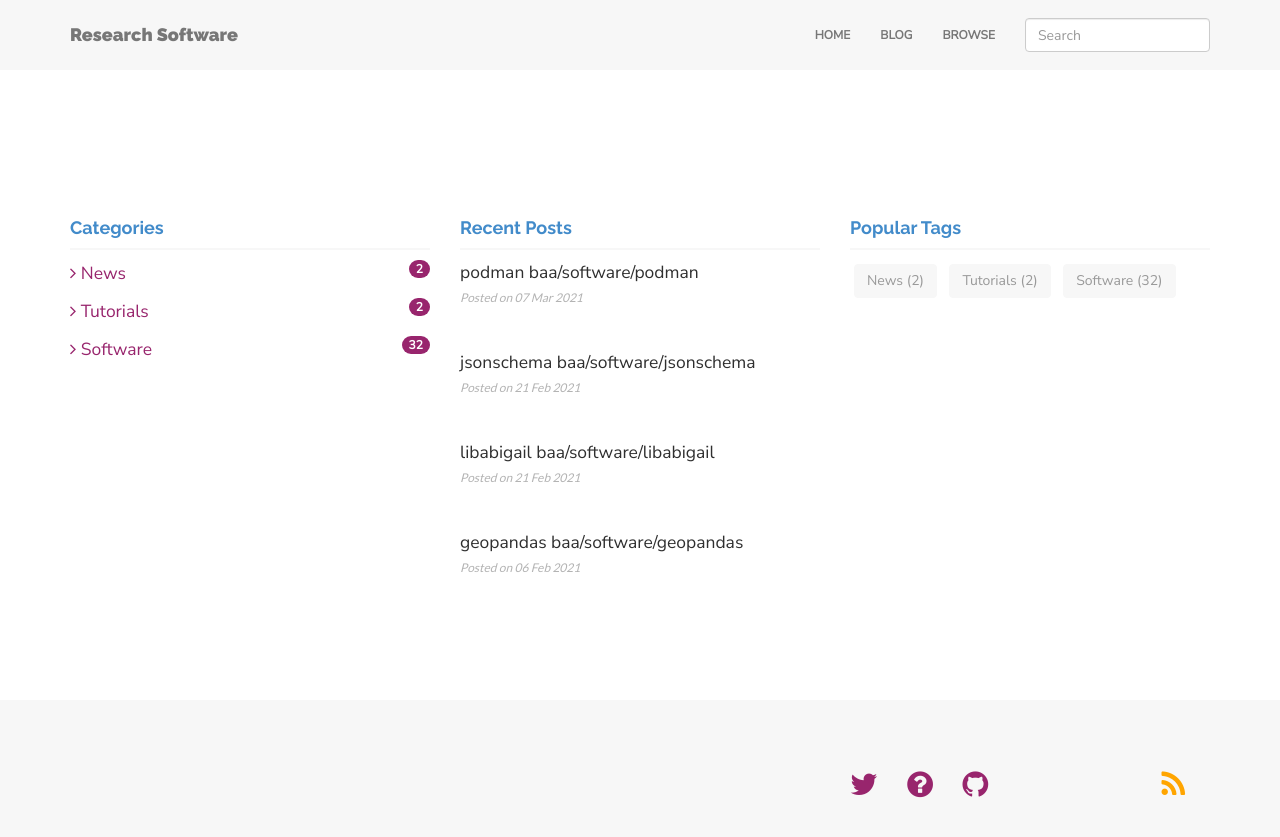
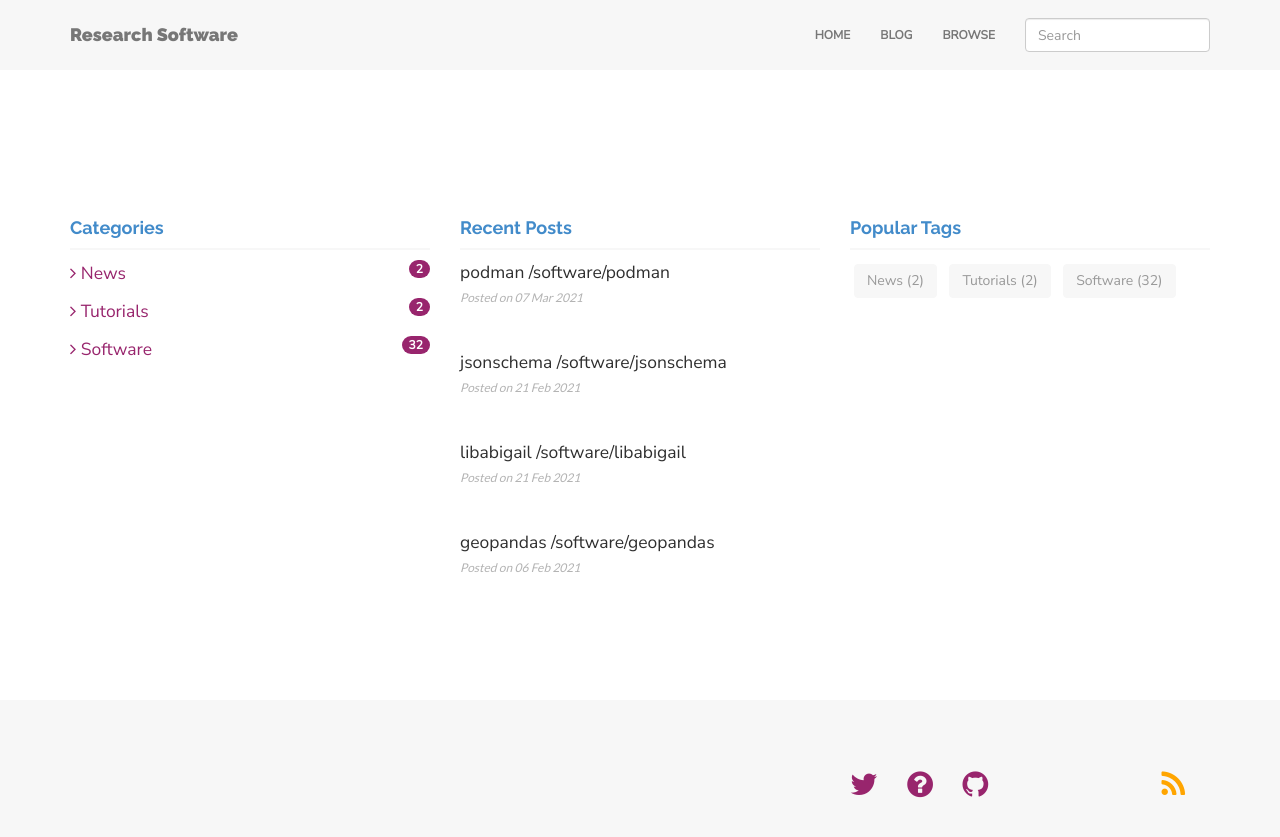
Before and after one commit to rseng/rseng, a Jekyll site: the page built from _posts/news/2020-06-13-about.md, in a window 1280 px wide and 900 px high, scrolled down 610 px. Shown: the top 837 px of the window. Built offline with Jekyll 4.4.1, drawn with Linux system fonts in a browser that asks for light colours; nearby versions of some CDN libraries.

Commit message:
Fix for links in the bottom bar (#29)
* Fixes url to posts on bottom bar
* Remove typo?

```diff
--- a/_includes/bottombar.html
+++ b/_includes/bottombar.html
@@ -18,8 +18,7 @@
         <ul class="popular-posts">
             {% for post in site.posts limit:4 %}
                 <li>
-                    <a href="{{ post.url  | prepend: site.baseurl }}">
-                    <p><a href="/apps{{ post.url }}.html">{{ post.title }} baa{{ post.url }}</a></p>
+                    <p><a href="{{ post.url | prepend: site.baseurl }}">{{ post.title }} {{ post.url }}</a></p>
                 <em>Posted on {{ post.date | date_to_string }}</em>
             </li>
             {% endfor %}
```
